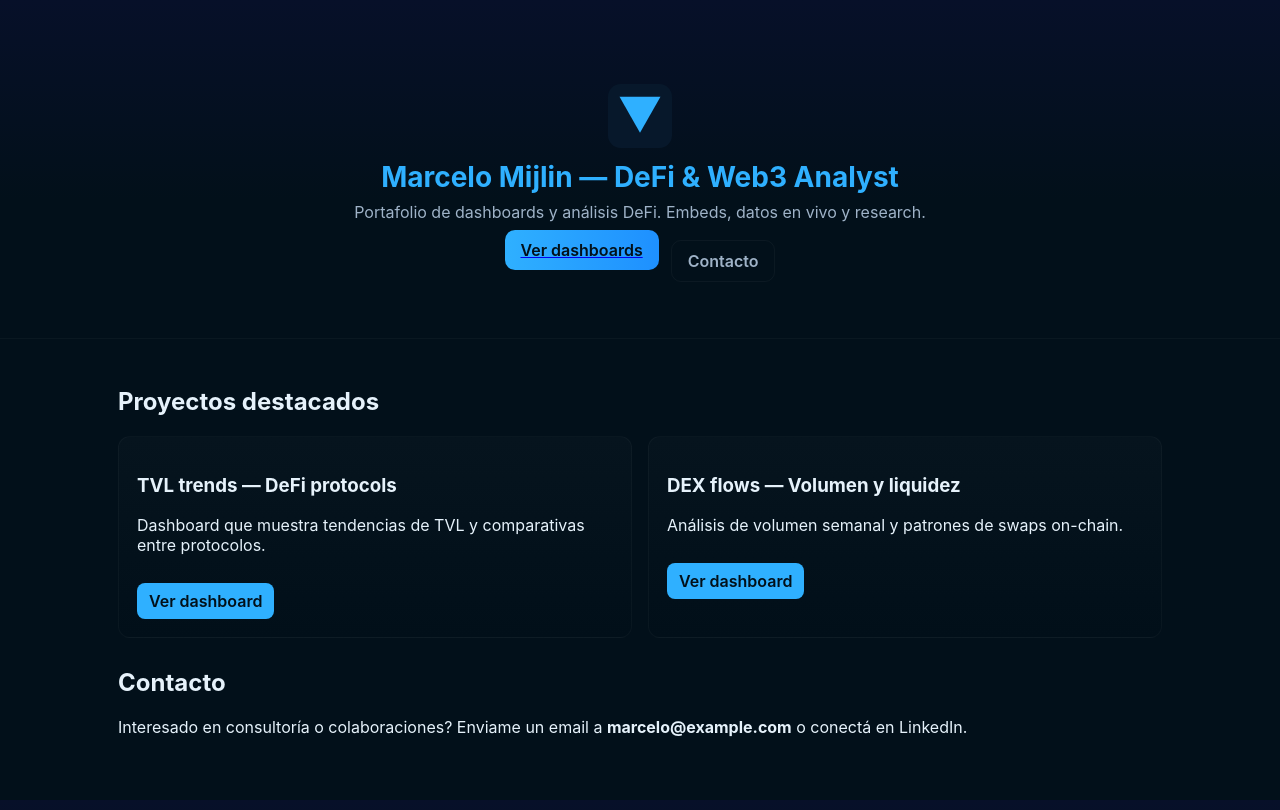
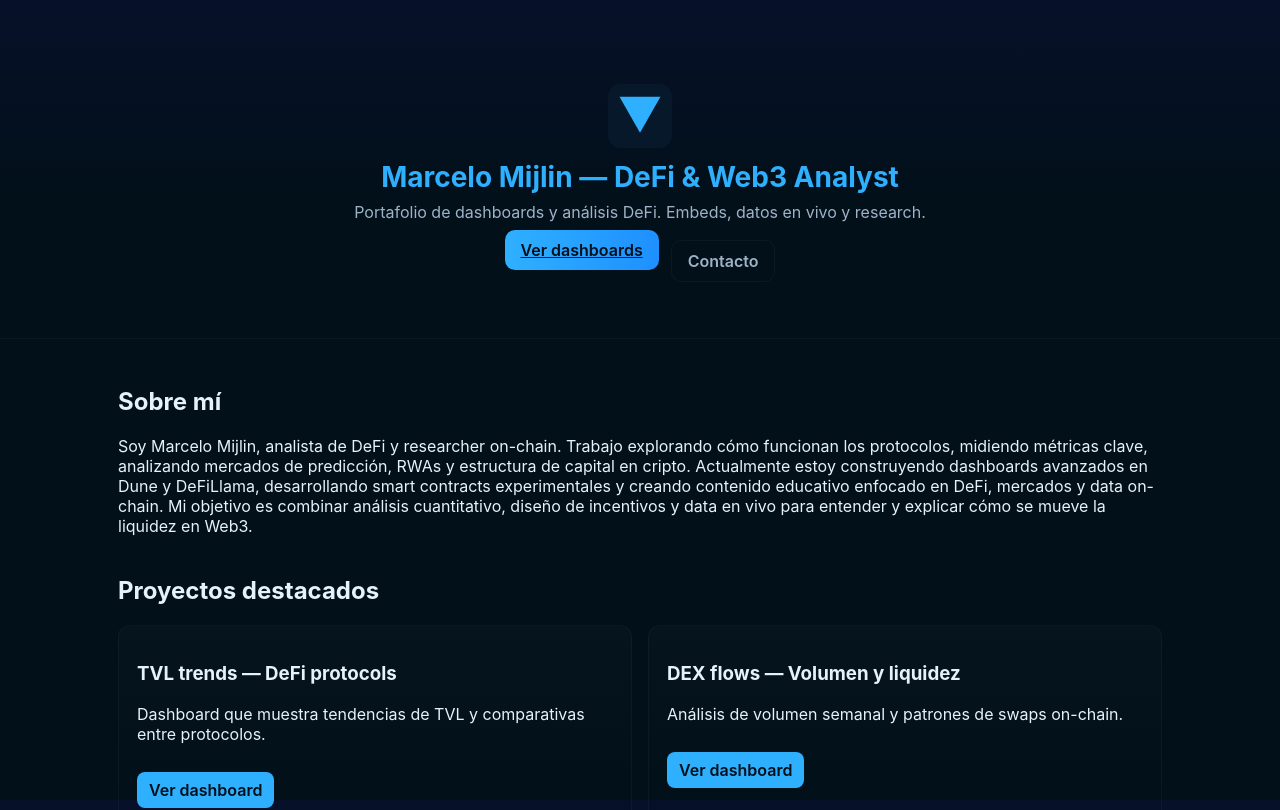
Before and after one commit to Marcemijlin/marcelo-defi-portfolio, a Next.js app: page / in a window 1280 px wide. Shown: the top 810 px of the page. Built offline with nearby package versions, Linux system fonts and the light colour scheme.

Commit message:
Update index.js

```diff
--- a/pages/index.js
+++ b/pages/index.js
@@ -16,6 +16,15 @@ export default function Home() {
       </header>
 
       <main className="container">
+        <section id="about" style={{ marginBottom: 40 }}>
+  <h2>Sobre mí</h2>
+  <p>
+    Soy Marcelo Mijlin, analista de DeFi y researcher on-chain. Trabajo explorando cómo funcionan los protocolos, midiendo métricas clave, analizando mercados de predicción, RWAs y estructura de capital en cripto.
+    Actualmente estoy construyendo dashboards avanzados en Dune y DeFiLlama, desarrollando smart contracts experimentales y creando contenido educativo enfocado en DeFi, mercados y data on-chain.
+    Mi objetivo es combinar análisis cuantitativo, diseño de incentivos y data en vivo para entender y explicar cómo se mueve la liquidez en Web3.
+  </p>
+</section>
+
         <section>
           <h2>Proyectos destacados</h2>
           <div className="cards">
```
